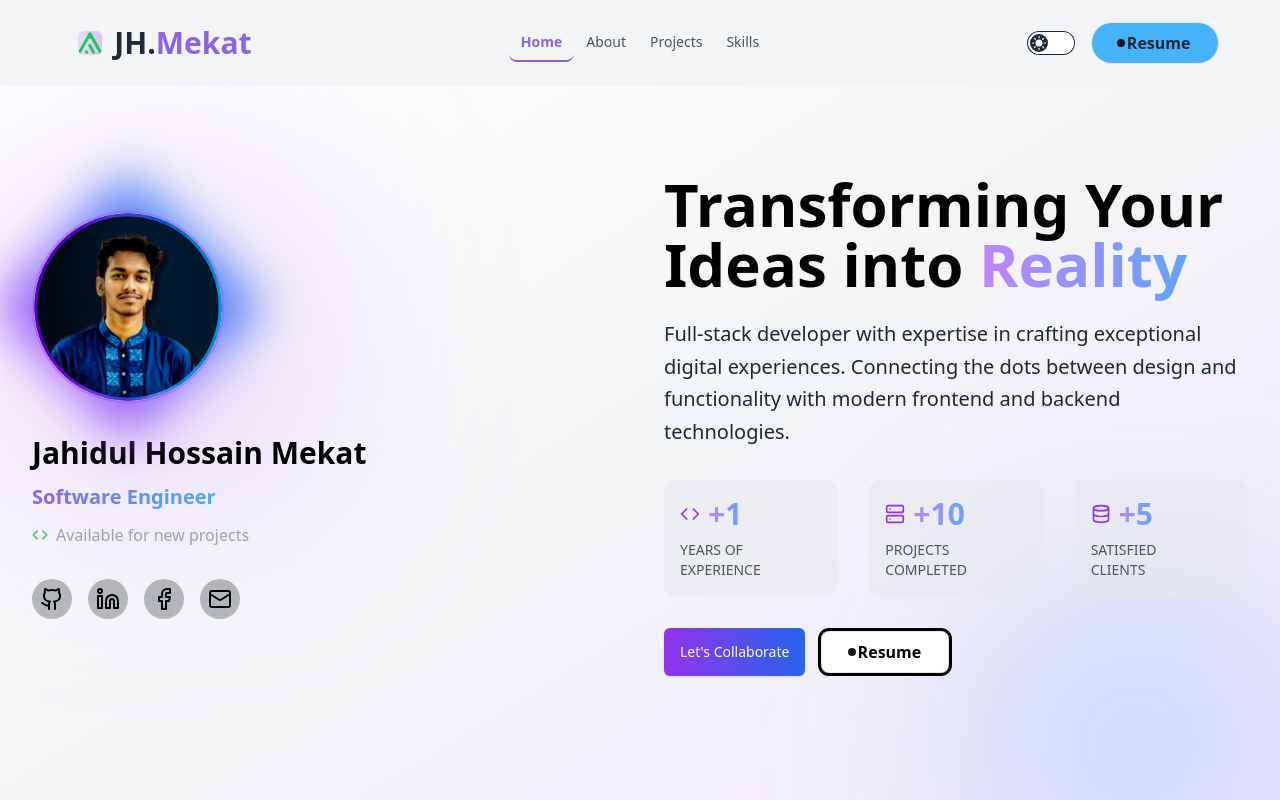
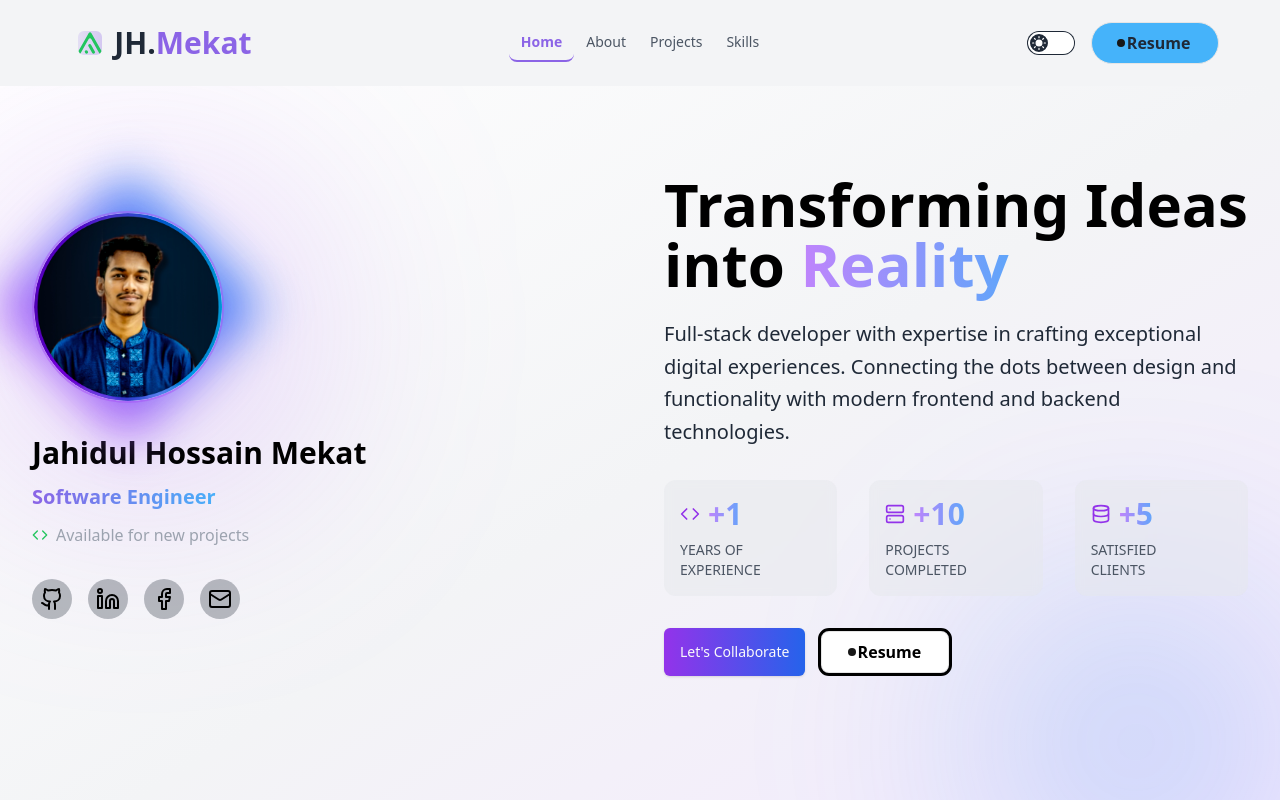
Before and after one commit to Phanthom-Mekat/Developer-Portfolio-, a React (Vite) app: page / in a window 1280 px wide. Shown: the top 800 px of the page. Built offline with nearby package versions, Linux system fonts and the light colour scheme.

Commit message:
hero changed

```diff
--- a/src/components/Hero.jsx
+++ b/src/components/Hero.jsx
@@ -85,7 +85,7 @@ export default function Hero() {
                 <div className="space-y-8">
                     <div className="space-y-6">
                         <h1 className="text-4xl md:text-5xl lg:text-6xl font-bold leading-tight">
-                            Transforming Your Ideas into{' '}
+                            Transforming  Ideas into{' '}
                             <span className="text-transparent bg-clip-text bg-gradient-to-r from-purple-400 to-blue-400 dark:from-purple-400 dark:to-blue-400">
                                 Reality
                             </span>
```
